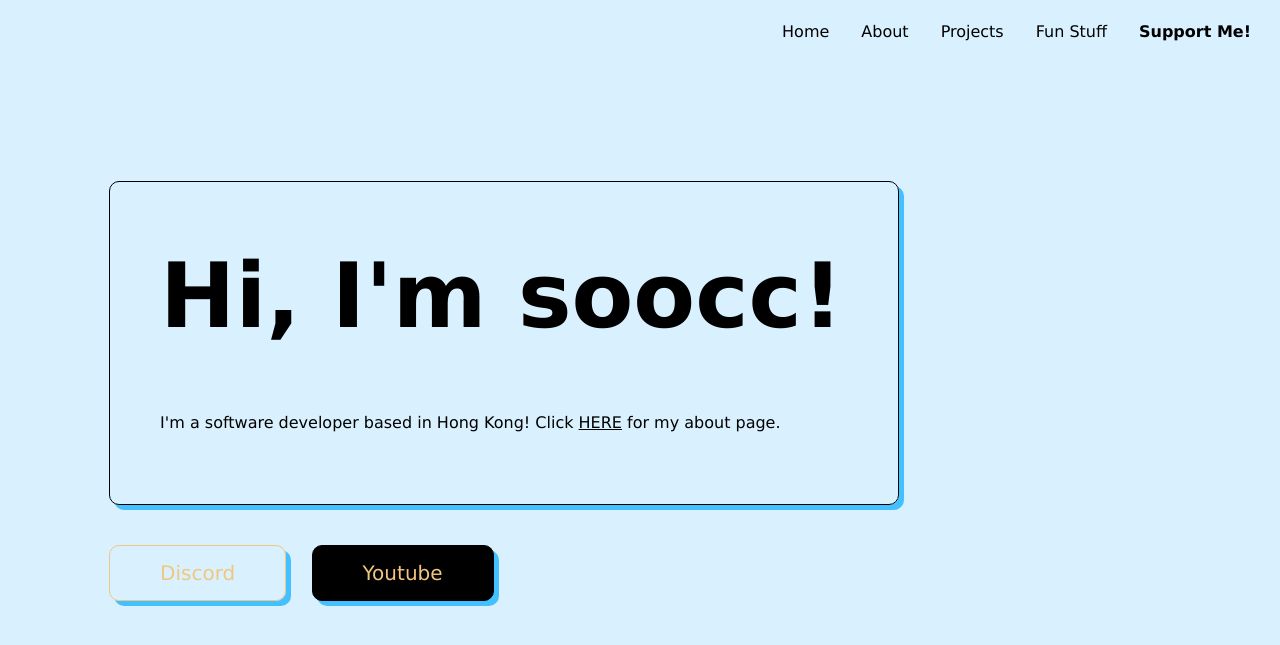
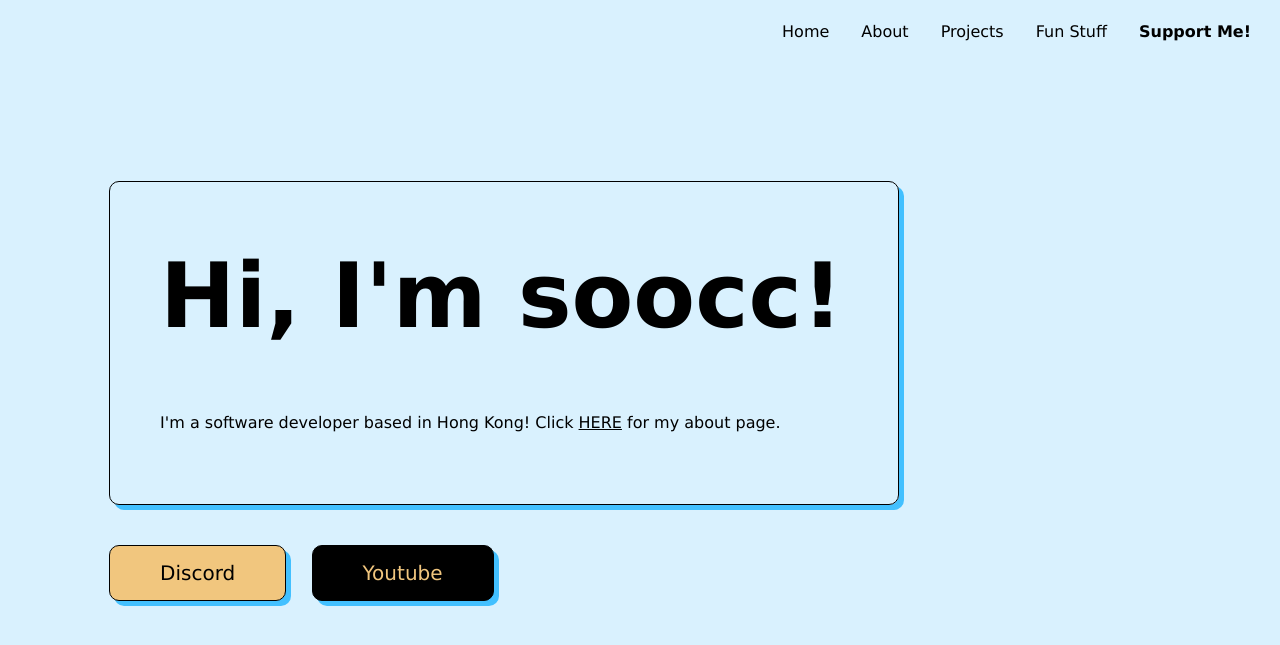
Before and after one commit to soocc/sooccsocks2, a Jekyll site: the page built from index.html, in a window 1280 px wide. Shown: the top 645 px of the page. Built offline with Jekyll 4.4.1, drawn with Linux system fonts in a browser that asks for light colours.

Commit message:
Update styles.css

```diff
--- a/styles/styles.css
+++ b/styles/styles.css
@@ -85,8 +85,8 @@ p {
 }
 
 .abutton {
-  color: #f1c67e;
-  background-color: transparent;
+  color: black;
+  background-color: #f1c67e;
   font-size: 20px;
   display: block;
   text-decoration: none;
```
